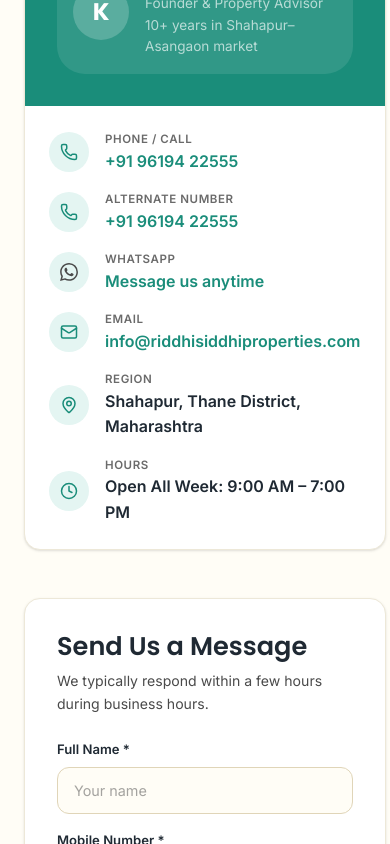
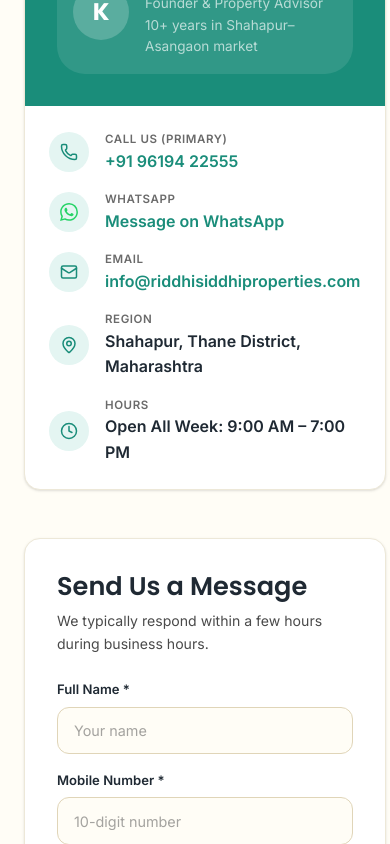
Before and after one commit to Darshil562002/riddhi-siddhi-properties, a Next.js app: page /contact in a window 390 px wide. Shown: the part 940-1784 px from the top of the page. Built offline with nearby package versions, Linux system fonts and the light colour scheme.

Commit message:
fix: remove 50+ projects stat and alternate phone number

```diff
--- a/src/app/about/page.tsx
+++ b/src/app/about/page.tsx
@@ -42,8 +42,8 @@
                 <div className="w-24 h-24 rounded-full bg-forest flex items-center justify-center font-serif text-4xl font-bold text-white mx-auto mb-6">RS</div>
                 <div className="font-serif text-2xl font-semibold text-dark mb-2">Riddhi Siddhi Properties</div>
                 <div className="text-text-mid text-sm">Est. in Shahapur–Asangaon, Thane</div>
-                <div className="grid grid-cols-2 gap-4 mt-8">
-                  {[{ n: "500+", l: "Families" }, { n: "10+", l: "Years" }, { n: "50+", l: "Projects" }, { n: "100%", l: "Honest" }].map(s => (
+                <div className="grid grid-cols-3 gap-3 mt-8">
+                  {[{ n: "500+", l: "Families" }, { n: "10+", l: "Years" }, { n: "100%", l: "Honest" }].map(s => (
                     <div key={s.l} className="bg-white rounded-lg p-3 text-center shadow-sm">
                       <div className="font-serif text-xl font-bold text-forest">{s.n}</div>
                       <div className="text-[0.72rem] text-text-light uppercase tracking-wider">{s.l}</div>
@@ -129,11 +129,10 @@
             {/* Track Record */}
             <div className="bg-forest rounded-2xl p-10 text-white">
               <h3 className="text-white text-center mb-8">Our Track Record</h3>
-              <div className="grid grid-cols-2 gap-6">
+              <div className="grid grid-cols-1 sm:grid-cols-3 gap-6">
                 {[
                   { n: "500+", l: "Families Served" },
                   { n: "10+", l: "Years Experience" },
-                  { n: "50+", l: "Projects Handled" },
                   { n: "100%", l: "Honest Guidance" },
                 ].map((s) => (
                   <div key={s.l} className="text-center">
--- a/src/app/contact/page.tsx
+++ b/src/app/contact/page.tsx
@@ -92,9 +92,8 @@
                 </div>
                 <div className="p-6 space-y-4">
                   {[
-                    { icon: <Phone size={18} className="text-forest" />, label: "Phone / Call", value: CONFIG.phoneDisplay, href: CONFIG.callLink },
-                    { icon: <Phone size={18} className="text-forest" />, label: "Alternate Number", value: CONFIG.altPhoneDisplay, href: `tel:${CONFIG.altPhone}` },
-                    { icon: <WhatsAppIcon size={18} />, label: "WhatsApp", value: "Message us anytime", href: CONFIG.whatsapp },
+                    { icon: <Phone size={18} className="text-forest" />, label: "Call Us (Primary)", value: CONFIG.phoneDisplay, href: CONFIG.callLink },
+                    { icon: <svg viewBox="0 0 24 24" fill="currentColor" className="w-[18px] h-[18px] text-[#25D366]"><path d="M17.472 14.382c-.297-.149-1.758-.867-2.03-.967-.273-.099-.471-.148-.67.15-.197.297-.767.966-.94 1.164-.173.199-.347.223-.644.075-.297-.15-1.255-.463-2.39-1.475-.888-.788-1.487-1.761-1.663-2.059-.173-.297-.018-.458.13-.606.134-.133.298-.347.446-.52.149-.174.198-.298.298-.497.099-.198.05-.371-.025-.52-.075-.149-.669-1.612-.916-2.207-.242-.579-.487-.5-.669-.51a12.8 12.8 0 0 0-.57-.01c-.198 0-.52.074-.792.372-.272.297-1.04 1.016-1.04 2.479 0 1.462 1.065 2.875 1.213 3.074.149.198 2.096 3.2 5.077 4.487.709.306 1.262.489 1.694.625.712.227 1.36.195 1.871.118.571-.085 1.758-.719 2.006-1.413.248-.694.248-1.289.173-1.413-.074-.124-.272-.198-.57-.347m-5.421 7.403h-.004a9.87 9.87 0 0 1-5.031-1.378l-.361-.214-3.741.982.998-3.648-.235-.374a9.86 9.86 0 0 1-1.51-5.26c.001-5.45 4.436-9.884 9.888-9.884 2.64 0 5.122 1.03 6.988 2.898a9.82 9.82 0 0 1 2.893 6.994c-.003 5.45-4.437 9.884-9.885 9.884m8.413-18.297A11.815 11.815 0 0 0 12.05 0C5.495 0 .16 5.335.157 11.892c0 2.096.547 4.142 1.588 5.945L.057 24l6.305-1.654a11.88 11.88 0 0 0 5.683 1.448h.005c6.554 0 11.89-5.335 11.893-11.893a11.82 11.82 0 0 0-3.48-8.413Z"/></svg>, label: "WhatsApp", value: "Message on WhatsApp", href: CONFIG.whatsapp },
                     { icon: <Mail size={18} className="text-forest" />, label: "Email", value: CONFIG.email, href: `mailto:${CONFIG.email}` },
                     { icon: <MapPin size={18} className="text-forest" />, label: "Region", value: CONFIG.address },
                     { icon: <Clock size={18} className="text-forest" />, label: "Hours", value: CONFIG.hours },
--- a/src/app/page.tsx
+++ b/src/app/page.tsx
@@ -143,10 +143,9 @@
       {/* ── STATS ── */}
       <section className="py-16" style={{ background: "#1F2933" }} aria-label="Key statistics">
         <div className="container">
-          <div className="grid grid-cols-2 lg:grid-cols-4 gap-8">
+          <div className="grid grid-cols-1 sm:grid-cols-3 gap-8">
             {[
               { num: "500+", label: "Families Served" },
-              { num: "50+",  label: "Projects Listed" },
               { num: "10+",  label: "Years of Experience" },
               { num: "100%", label: "Transparent Guidance" },
             ].map((s) => (
--- a/src/lib/constants.ts
+++ b/src/lib/constants.ts
@@ -1,11 +1,8 @@
 export const CONFIG = {
   brand: "Riddhi Siddhi Properties",
   tagline: "Properties",
-  contact: "Keval Gala",
   phone: "+919619422555",
   phoneDisplay: "+91 96194 22555",
-  altPhone: "+919619422555",
-  altPhoneDisplay: "+91 96194 22555",
   whatsapp:
     "https://wa.me/919619422555?text=Hello%2C%20I%20am%20interested%20in%20a%20property.%20Please%20assist.",
   callLink: "tel:+919619422555",
```
